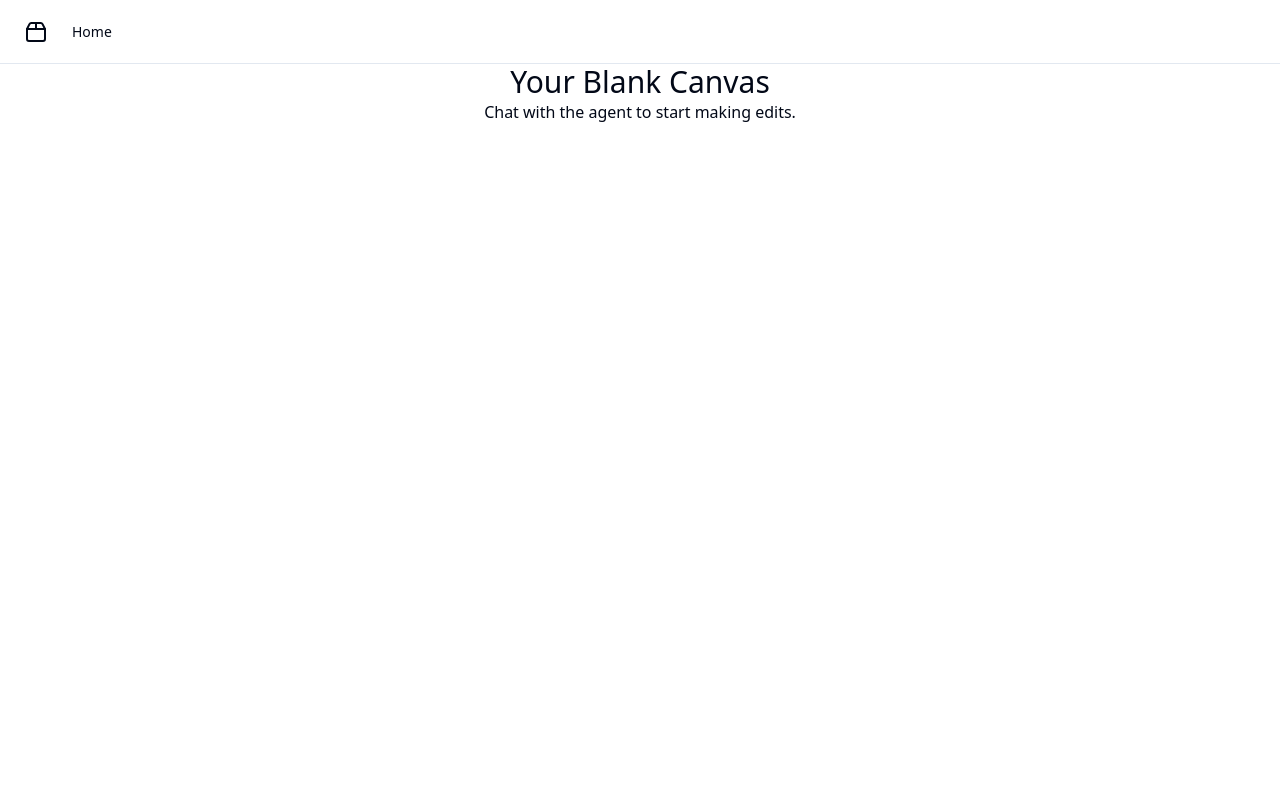
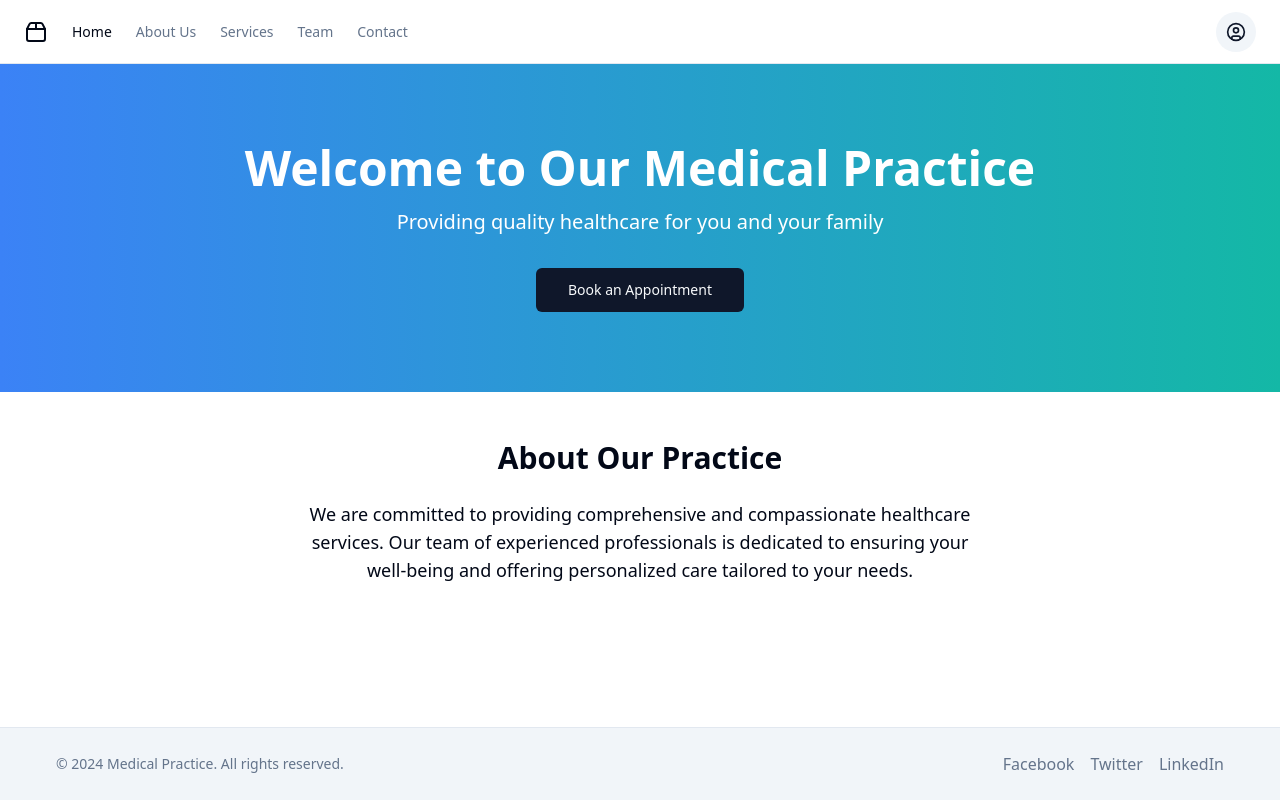
Before and after one commit to GPT-Engineer-App/praxis-info-website, a React (Vite) app: page / in a window 1280 px wide. Built offline with nearby package versions, Linux system fonts and the light colour scheme.

Commit message:
Initial implementation of medical practice website

```diff
--- a/src/layouts/navbar/index.jsx
+++ b/src/layouts/navbar/index.jsx
@@ -2,6 +2,7 @@ import { navItems } from "@/nav-items";
 import { Outlet } from "react-router-dom";
 import { DesktopNavbar } from "./_components/DesktopNavbar";
 import { MobileSheet } from "./_components/MobileSheet";
+import { UserMenu } from "./_components/UserMenu";
 
 const Layout = () => {
   return (
@@ -9,10 +10,23 @@ const Layout = () => {
       <header className="sticky top-0 flex h-16 items-center gap-4 border-b bg-background px-4 md:px-6 justify-between">
         <DesktopNavbar navItems={navItems} />
         <MobileSheet navItems={navItems} />
+        <UserMenu />
       </header>
       <main className="flex-grow overflow-auto">
         <Outlet />
       </main>
+      <footer className="border-t bg-muted py-6 px-4 md:px-6">
+        <div className="container mx-auto flex flex-col md:flex-row justify-between items-center">
+          <div className="text-sm text-muted-foreground mb-4 md:mb-0">
+            © 2024 Medical Practice. All rights reserved.
+          </div>
+          <div className="flex space-x-4">
+            <a href="#" className="text-muted-foreground hover:text-foreground">Facebook</a>
+            <a href="#" className="text-muted-foreground hover:text-foreground">Twitter</a>
+            <a href="#" className="text-muted-foreground hover:text-foreground">LinkedIn</a>
+          </div>
+        </div>
+      </footer>
     </div>
   );
 };
--- a/src/nav-items.jsx
+++ b/src/nav-items.jsx
@@ -1,9 +1,10 @@
-import { Home } from "lucide-react";
+import { Home, Info, Stethoscope, Users, PhoneCall } from "lucide-react";
 import Index from "./pages/Index.jsx";
+import About from "./pages/About.jsx";
+import Services from "./pages/Services.jsx";
+import Team from "./pages/Team.jsx";
+import Contact from "./pages/Contact.jsx";
 
-/**
- * Central place for defining the navigation items. Used for navigation components and routing.
- */
 export const navItems = [
   {
     title: "Home",
@@ -11,4 +12,28 @@ export const navItems = [
     icon: <Home className="h-4 w-4" />,
     page: <Index />,
   },
+  {
+    title: "About Us",
+    to: "/about",
+    icon: <Info className="h-4 w-4" />,
+    page: <About />,
+  },
+  {
+    title: "Services",
+    to: "/services",
+    icon: <Stethoscope className="h-4 w-4" />,
+    page: <Services />,
+  },
+  {
+    title: "Team",
+    to: "/team",
+    icon: <Users className="h-4 w-4" />,
+    page: <Team />,
+  },
+  {
+    title: "Contact",
+    to: "/contact",
+    icon: <PhoneCall className="h-4 w-4" />,
+    page: <Contact />,
+  },
 ];
--- /dev/null
+++ b/src/pages/About.jsx
@@ -0,0 +1,33 @@
+import { Card, CardContent } from "@/components/ui/card";
+
+const About = () => {
+  return (
+    <div className="container mx-auto py-12 px-4">
+      <h1 className="text-4xl font-bold mb-8 text-center">About Our Practice</h1>
+      <div className="grid md:grid-cols-2 gap-8 items-center">
+        <div>
+          <img src="/placeholder.svg" alt="Medical Practice Building" className="rounded-lg shadow-lg w-full h-[300px] object-cover" />
+        </div>
+        <Card>
+          <CardContent className="p-6">
+            <h2 className="text-2xl font-semibold mb-4">Our Mission</h2>
+            <p className="text-lg mb-4">
+              At our medical practice, we are dedicated to providing high-quality, patient-centered healthcare.
+              Our mission is to improve the health and well-being of our community through compassionate care,
+              innovative treatments, and a focus on prevention.
+            </p>
+            <h3 className="text-xl font-semibold mb-2">Our Values</h3>
+            <ul className="list-disc list-inside">
+              <li>Excellence in patient care</li>
+              <li>Integrity and professionalism</li>
+              <li>Continuous learning and improvement</li>
+              <li>Respect for all individuals</li>
+            </ul>
+          </CardContent>
+        </Card>
+      </div>
+    </div>
+  );
+};
+
+export default About;
--- /dev/null
+++ b/src/pages/Contact.jsx
@@ -0,0 +1,66 @@
+import { Button } from "@/components/ui/button";
+import { Card, CardContent, CardHeader, CardTitle } from "@/components/ui/card";
+import { Input } from "@/components/ui/input";
+import { Textarea } from "@/components/ui/textarea";
+import { MapPin, Phone, Mail } from "lucide-react";
+
+const Contact = () => {
+  return (
+    <div className="container mx-auto py-12 px-4">
+      <h1 className="text-4xl font-bold mb-8 text-center">Contact Us</h1>
+      <div className="grid md:grid-cols-2 gap-8">
+        <Card>
+          <CardHeader>
+            <CardTitle>Send us a message</CardTitle>
+          </CardHeader>
+          <CardContent>
+            <form className="space-y-4">
+              <Input placeholder="Your Name" />
+              <Input type="email" placeholder="Your Email" />
+              <Input type="tel" placeholder="Your Phone Number" />
+              <Textarea placeholder="Your Message" />
+              <Button type="submit" className="w-full">Send Message</Button>
+            </form>
+          </CardContent>
+        </Card>
+        <div className="space-y-6">
+          <Card>
+            <CardHeader>
+              <CardTitle className="flex items-center gap-2">
+                <MapPin className="h-5 w-5" />
+                Address
+              </CardTitle>
+            </CardHeader>
+            <CardContent>
+              <p>123 Medical Plaza, Healthville, MED 12345</p>
+            </CardContent>
+          </Card>
+          <Card>
+            <CardHeader>
+              <CardTitle className="flex items-center gap-2">
+                <Phone className="h-5 w-5" />
+                Phone
+              </CardTitle>
+            </CardHeader>
+            <CardContent>
+              <p>(123) 456-7890</p>
+            </CardContent>
+          </Card>
+          <Card>
+            <CardHeader>
+              <CardTitle className="flex items-center gap-2">
+                <Mail className="h-5 w-5" />
+                Email
+              </CardTitle>
+            </CardHeader>
+            <CardContent>
+              <p>info@medicalpractice.com</p>
+            </CardContent>
+          </Card>
+        </div>
+      </div>
+    </div>
+  );
+};
+
+export default Contact;
--- a/src/pages/Index.jsx
+++ b/src/pages/Index.jsx
@@ -1,10 +1,26 @@
-// Update this page (the content is just a fallback if you fail to update the page)
+import { Button } from "@/components/ui/button";
+import { Link } from "react-router-dom";
 
 const Index = () => {
   return (
-    <div className="text-center">
-      <h1 className="text-3xl">Your Blank Canvas</h1>
-      <p>Chat with the agent to start making edits.</p>
+    <div className="flex flex-col items-center">
+      <div className="w-full bg-gradient-to-r from-blue-500 to-teal-500 text-white py-20 px-4">
+        <div className="container mx-auto text-center">
+          <h1 className="text-4xl md:text-5xl font-bold mb-4">Welcome to Our Medical Practice</h1>
+          <p className="text-xl mb-8">Providing quality healthcare for you and your family</p>
+          <Button asChild size="lg">
+            <Link to="/contact">Book an Appointment</Link>
+          </Button>
+        </div>
+      </div>
+      <div className="container mx-auto py-12 px-4">
+        <h2 className="text-3xl font-semibold mb-6 text-center">About Our Practice</h2>
+        <p className="text-lg text-center max-w-2xl mx-auto">
+          We are committed to providing comprehensive and compassionate healthcare services.
+          Our team of experienced professionals is dedicated to ensuring your well-being and offering
+          personalized care tailored to your needs.
+        </p>
+      </div>
     </div>
   );
 };
--- /dev/null
+++ b/src/pages/Services.jsx
@@ -0,0 +1,34 @@
+import { Card, CardContent, CardHeader, CardTitle } from "@/components/ui/card";
+import { Heart, Brain, Lungs, Stethoscope } from "lucide-react";
+
+const services = [
+  { title: "Cardiology", icon: Heart, description: "Comprehensive heart health services" },
+  { title: "Neurology", icon: Brain, description: "Expert care for neurological conditions" },
+  { title: "Pulmonology", icon: Lungs, description: "Specialized respiratory treatments" },
+  { title: "General Medicine", icon: Stethoscope, description: "Routine check-ups and preventive care" },
+];
+
+const Services = () => {
+  return (
+    <div className="container mx-auto py-12 px-4">
+      <h1 className="text-4xl font-bold mb-8 text-center">Our Services</h1>
+      <div className="grid md:grid-cols-2 lg:grid-cols-4 gap-6">
+        {services.map((service, index) => (
+          <Card key={index}>
+            <CardHeader>
+              <CardTitle className="flex items-center gap-2">
+                <service.icon className="h-6 w-6" />
+                {service.title}
+              </CardTitle>
+            </CardHeader>
+            <CardContent>
+              <p>{service.description}</p>
+            </CardContent>
+          </Card>
+        ))}
+      </div>
+    </div>
+  );
+};
+
+export default Services;
--- /dev/null
+++ b/src/pages/Team.jsx
@@ -0,0 +1,36 @@
+import { Card, CardContent, CardHeader, CardTitle } from "@/components/ui/card";
+import { Avatar, AvatarFallback, AvatarImage } from "@/components/ui/avatar";
+
+const teamMembers = [
+  { name: "Dr. Jane Smith", position: "Cardiologist", image: "/placeholder.svg", description: "Specializing in heart health with over 15 years of experience." },
+  { name: "Dr. John Doe", position: "Neurologist", image: "/placeholder.svg", description: "Expert in treating complex neurological disorders." },
+  { name: "Dr. Emily Brown", position: "Pulmonologist", image: "/placeholder.svg", description: "Dedicated to respiratory health and innovative treatments." },
+  { name: "Dr. Michael Lee", position: "General Practitioner", image: "/placeholder.svg", description: "Providing comprehensive primary care for all ages." },
+];
+
+const Team = () => {
+  return (
+    <div className="container mx-auto py-12 px-4">
+      <h1 className="text-4xl font-bold mb-8 text-center">Our Team</h1>
+      <div className="grid md:grid-cols-2 lg:grid-cols-4 gap-6">
+        {teamMembers.map((member, index) => (
+          <Card key={index}>
+            <CardHeader>
+              <Avatar className="w-24 h-24 mx-auto mb-4">
+                <AvatarImage src={member.image} alt={member.name} />
+                <AvatarFallback>{member.name.split(' ').map(n => n[0]).join('')}</AvatarFallback>
+              </Avatar>
+              <CardTitle className="text-center">{member.name}</CardTitle>
+            </CardHeader>
+            <CardContent>
+              <p className="text-center text-muted-foreground mb-2">{member.position}</p>
+              <p className="text-sm text-center">{member.description}</p>
+            </CardContent>
+          </Card>
+        ))}
+      </div>
+    </div>
+  );
+};
+
+export default Team;
```
